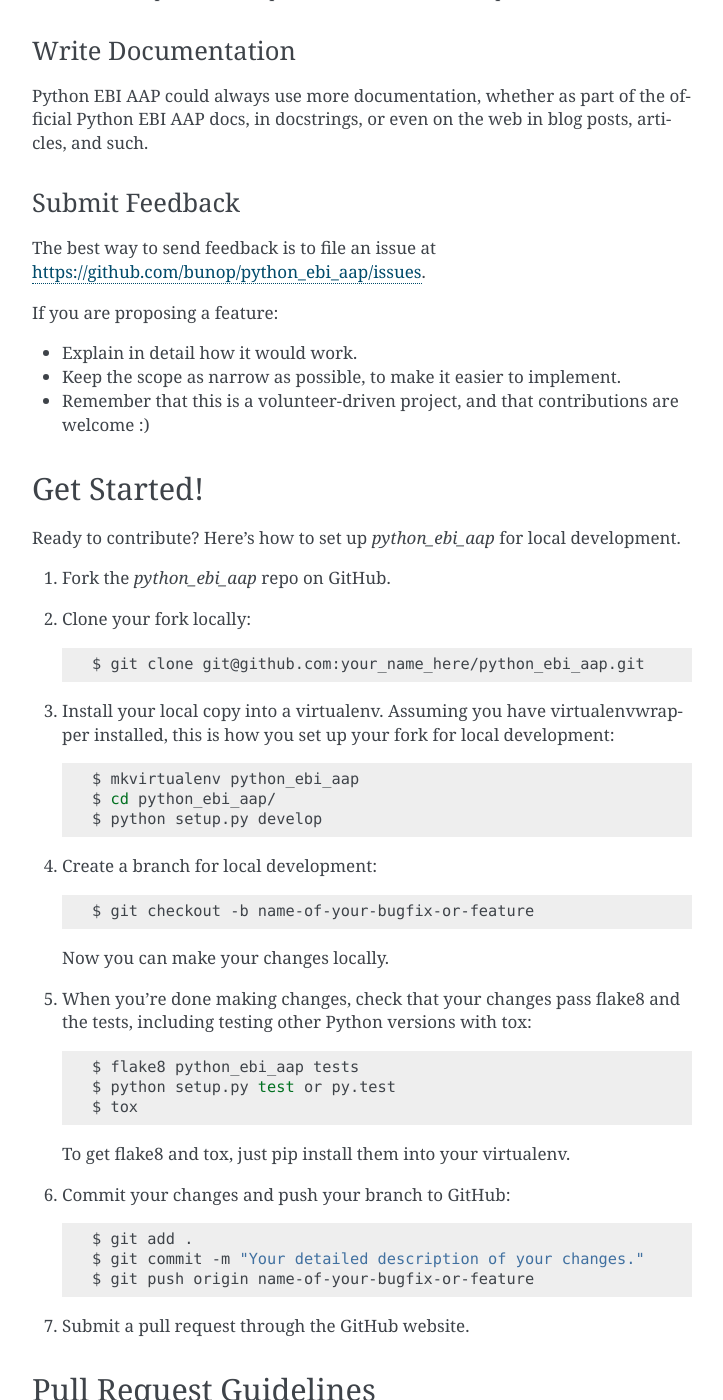
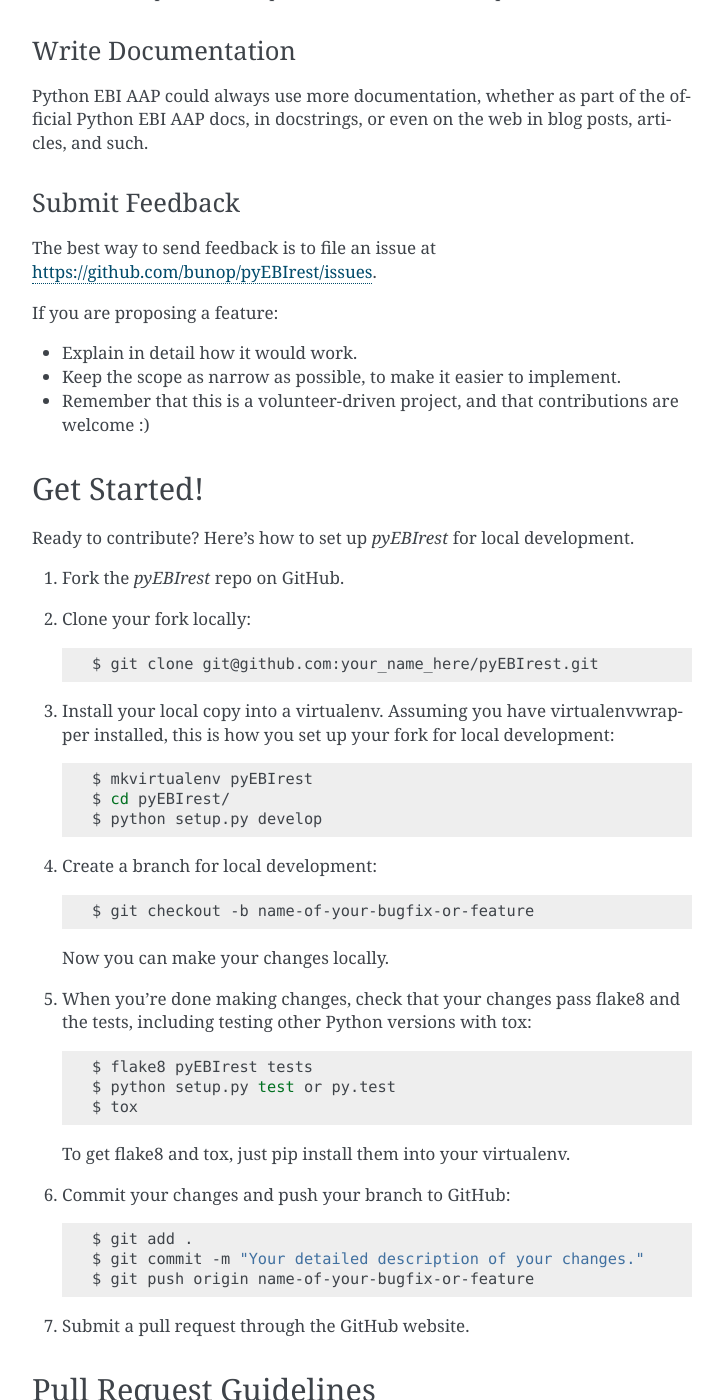
Before and after one commit to cnr-ibba/pyUSIrest, a Sphinx documentation site: the page built from docs/contributing.rst, in a window 1280 px wide and 1400 px high, scrolled down 752 px. Shown: the whole window, without its empty margins (388-1111 px from the left). Built offline with Sphinx 7.4.7, drawn with Linux system fonts in a browser that asks for light colours; pages that are not in the unit, such as notebooks, are missing from menus; some of the changed text lies outside the part shown.

Commit message:
Renaming modules

```diff
--- a/CONTRIBUTING.rst
+++ b/CONTRIBUTING.rst
@@ -15,7 +15,7 @@
 Report Bugs
 ~~~~~~~~~~~
 
-Report bugs at https://github.com/bunop/python_ebi_aap/issues.
+Report bugs at https://github.com/bunop/pyEBIrest/issues.
 
 If you are reporting a bug, please include:
 
@@ -45,7 +45,7 @@
 Submit Feedback
 ~~~~~~~~~~~~~~~
 
-The best way to send feedback is to file an issue at https://github.com/bunop/python_ebi_aap/issues.
+The best way to send feedback is to file an issue at https://github.com/bunop/pyEBIrest/issues.
 
 If you are proposing a feature:
 
@@ -57,17 +57,17 @@
 Get Started!
 ------------
 
-Ready to contribute? Here's how to set up `python_ebi_aap` for local development.
+Ready to contribute? Here's how to set up `pyEBIrest` for local development.
 
-1. Fork the `python_ebi_aap` repo on GitHub.
+1. Fork the `pyEBIrest` repo on GitHub.
 2. Clone your fork locally::
 
-    $ git clone git@github.com:your_name_here/python_ebi_aap.git
+    $ git clone git@github.com:your_name_here/pyEBIrest.git
 
 3. Install your local copy into a virtualenv. Assuming you have virtualenvwrapper installed, this is how you set up your fork for local development::
 
-    $ mkvirtualenv python_ebi_aap
-    $ cd python_ebi_aap/
+    $ mkvirtualenv pyEBIrest
+    $ cd pyEBIrest/
     $ python setup.py develop
 
 4. Create a branch for local development::
@@ -79,7 +79,7 @@
 5. When you're done making changes, check that your changes pass flake8 and the
    tests, including testing other Python versions with tox::
 
-    $ flake8 python_ebi_aap tests
+    $ flake8 pyEBIrest tests
     $ python setup.py test or py.test
     $ tox
 
@@ -103,7 +103,7 @@
    your new functionality into a function with a docstring, and add the
    feature to the list in README.rst.
 3. The pull request should work for Python 2.7, 3.4, 3.5 and 3.6, and for PyPy. Check
-   https://travis-ci.org/bunop/python_ebi_aap/pull_requests
+   https://travis-ci.org/bunop/pyEBIrest/pull_requests
    and make sure that the tests pass for all supported Python versions.
 
 Tips
@@ -111,7 +111,7 @@
 
 To run a subset of tests::
 
-$ py.test tests.test_python_ebi_aap
+$ py.test tests.test_pyEBIrest
 
 
 Deploying
--- a/docs/usage.rst
+++ b/docs/usage.rst
@@ -4,4 +4,4 @@
 
 To use Python EBI AAP in a project::
 
-    import python_ebi_aap
+    import pyEBIrest
--- a/setup.cfg
+++ b/setup.cfg
@@ -7,7 +7,7 @@
 search = version='{current_version}'
 replace = version='{new_version}'
 
-[bumpversion:file:python_ebi_aap/__init__.py]
+[bumpversion:file:pyEBIrest/__init__.py]
 search = __version__ = '{current_version}'
 replace = __version__ = '{new_version}'
 
```
Also changed, not shown: README.rst (+4 -4 lines), docs/installation.rst (+5 -5 lines), .travis.yml, 7 other files.
